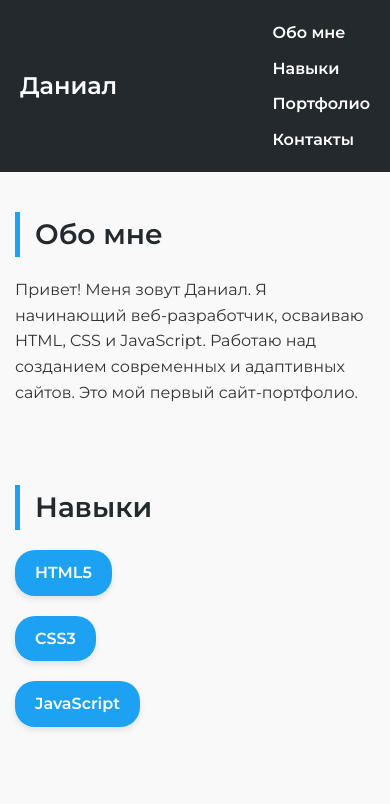
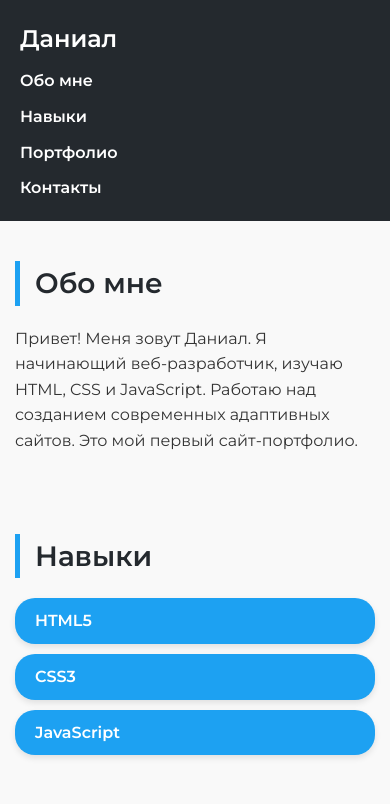
Before and after one commit to dan4o149/portfolio-site-new, a plain HTML site: page index.html in a window 390 px wide. Shown: the top 804 px of the page. Drawn offline with Linux system fonts and the light colour scheme.

Commit message:
Add files via upload

```diff
--- a/index.html
+++ b/index.html
@@ -2,10 +2,12 @@
 <html lang="ru">
 <head>
   <meta charset="UTF-8">
+  <meta name="viewport" content="width=device-width, initial-scale=1.0">
   <title>Портфолио – Даниал</title>
   <link rel="stylesheet" href="style.css">
 </head>
 <body>
+
   <header>
     <h1>Даниал</h1>
     <nav>
@@ -18,7 +20,7 @@
 
   <section id="about">
     <h2>Обо мне</h2>
-    <p>Привет! Меня зовут Даниал. Я начинающий веб-разработчик, осваиваю HTML, CSS и JavaScript. Работаю над созданием современных и адаптивных сайтов. Это мой первый сайт-портфолио.</p>
+    <p>Привет! Меня зовут Даниал. Я начинающий веб-разработчик, изучаю HTML, CSS и JavaScript. Работаю над созданием современных адаптивных сайтов. Это мой первый сайт-портфолио.</p>
   </section>
 
   <section id="skills">
--- a/style.css
+++ b/style.css
@@ -135,19 +135,35 @@ footer {
   font-size: 14px;
 }
 
+/* ✅ Адаптив под мобильные устройства */
+
 @media (max-width: 768px) {
+  header {
+    flex-direction: column;
+    align-items: flex-start;
+  }
+
   nav {
     flex-direction: column;
-    align-items: flex-start;
+    width: 100%;
     gap: 10px;
-  }
-
-  ul {
-    flex-direction: column;
-    align-items: flex-start;
+    margin-top: 10px;
   }
 
   section {
     padding: 40px 15px;
   }
+
+  ul {
+    flex-direction: column;
+    gap: 10px;
+  }
+
+  .card {
+    margin: 10px 0;
+  }
+
+  input, textarea, button {
+    width: 100%;
+  }
 }
```
